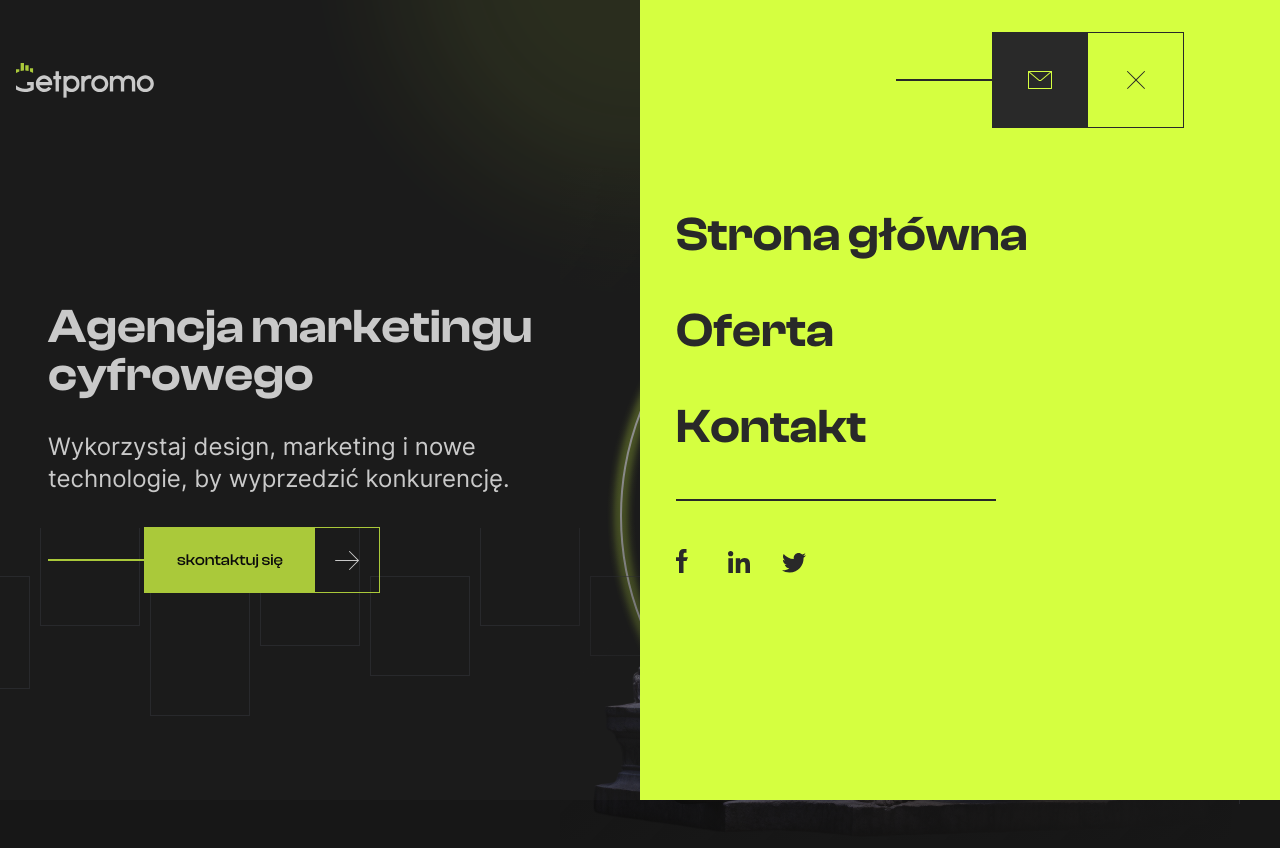
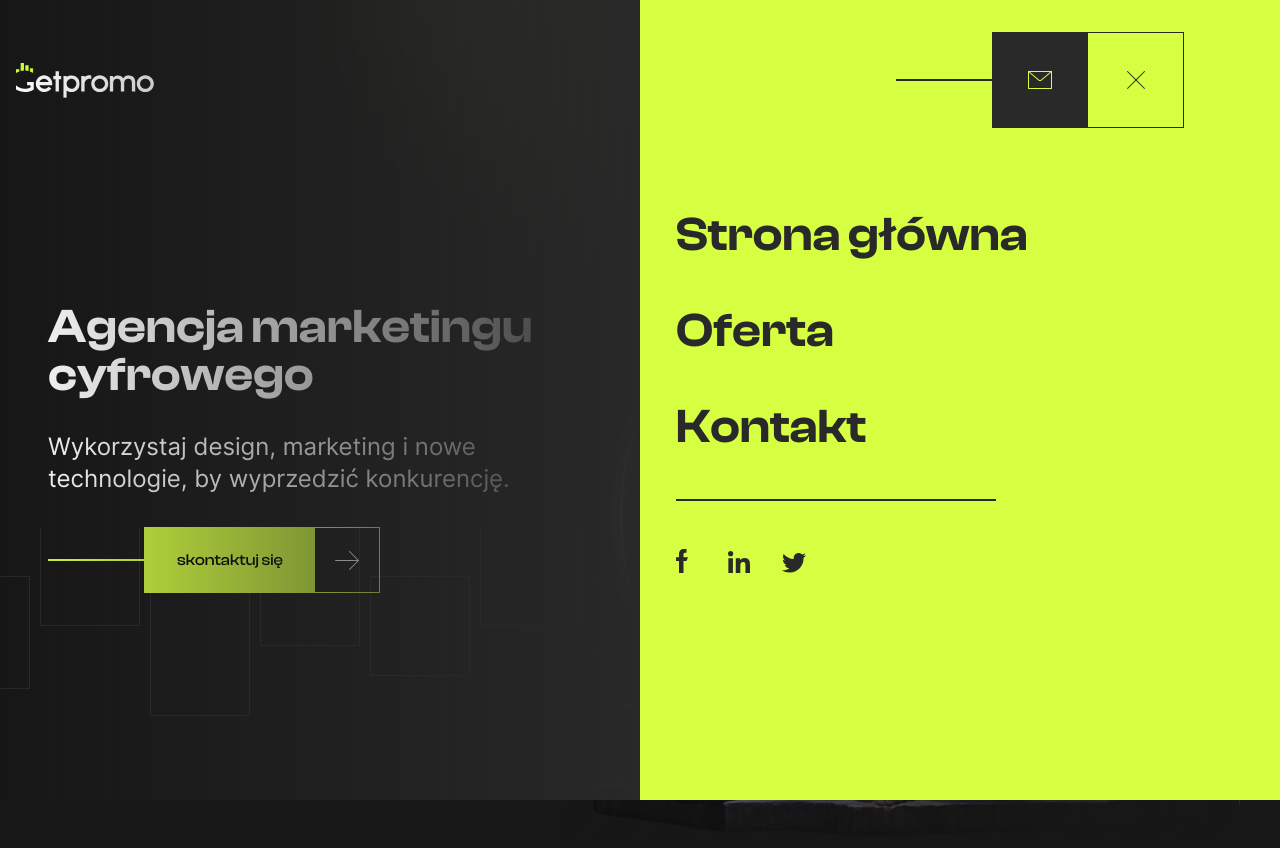
Before and after one commit to PGodzien/getpromo-nowa-strona, a Next.js app: page / in a window 1280 px wide. Both pictures are taken after a click on the button 1216 px from the left and 80 px from the top of the page. Shown: the top 848 px of the page. Built offline with nearby package versions, Linux system fonts and the light colour scheme; a web font is replaced by a local one.

Commit message:
Update nav.tsx

```diff
--- a/app/components/nav.tsx
+++ b/app/components/nav.tsx
@@ -76,10 +76,9 @@ const NavBar = () => {
                                 leaveFrom="opacity-100"
                                 leaveTo="opacity-0"
                             >
-                                <div className="fixed inset-0 bg-secondary bg-opacity-25" />
+                                <div className="fixed inset-0 bg-gradient-to-l from-secondary via-secondary to-transparent" />
                             </Transition.Child>
-
-                            <div className="fixed inset-0 overflow-y-auto ml-auto md:w-1/2">
+                            <div className="fixed inset-0 w-full md:w-1/2 ml-auto overflow-y-auto">
                                 <div className="flex h-full justify-end text-center">
                                     <Transition.Child
                                         as={Fragment}
```
